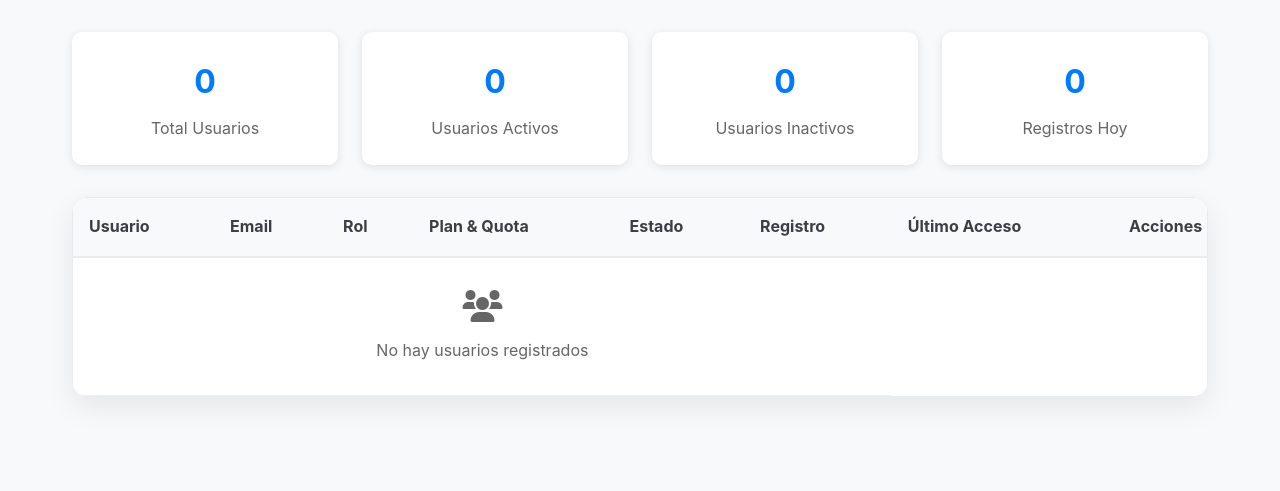
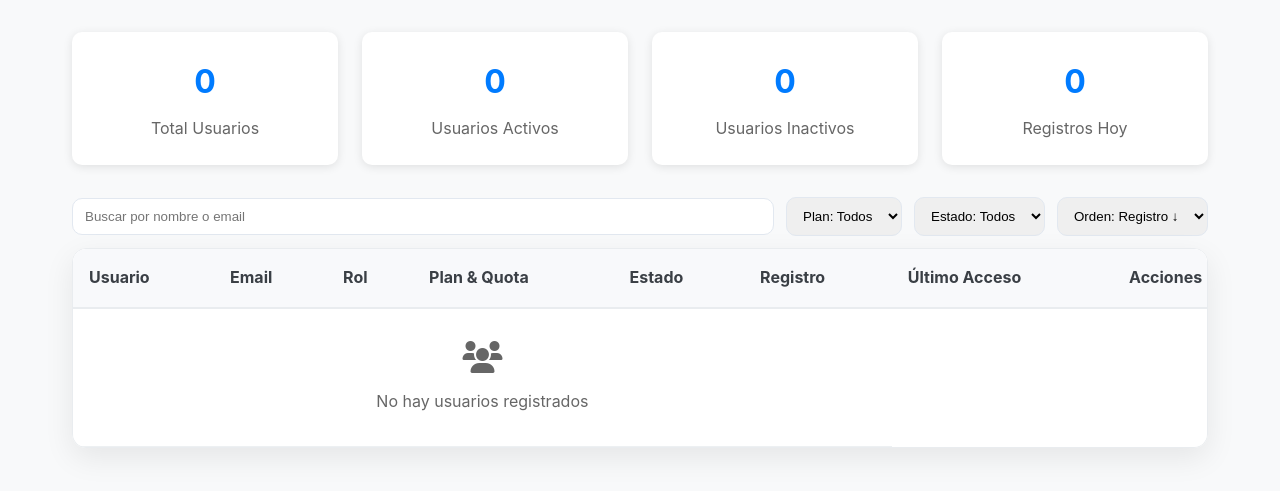
Before and after one commit to LitoGonzalez27/APP-WEB-GSC-AI, a Flask app: template search_console_webapp/templates/admin_simple.html in a window 1280 px wide. Shown: the part 192-683 px from the top of the page. Run offline with Flask 3, Linux system fonts and the light colour scheme; the template is opened without the code that fills it, so the values that code supplies are empty; parts of the project's set-up code (start-up, migrations or seed data) failed here and were passed over; some libraries are stand-ins or nearby versions.

Commit message:
administracion

```diff
--- a/search_console_webapp/templates/admin_simple.html
+++ b/search_console_webapp/templates/admin_simple.html
@@ -743,6 +743,31 @@
                 <div class="stat-number">{{ stats.today_registrations if stats else 0 }}</div>
                 <div class="stat-label">Registros Hoy</div>
             </div>
+        </div>
+
+        <!-- Controles de UX: búsqueda, filtros y ordenación -->
+        <div class="table-controls" style="display:flex; gap:12px; align-items:center; margin-bottom:12px;">
+            <input id="filterSearch" type="text" placeholder="Buscar por nombre o email" style="flex:1; padding:10px 12px; border:1px solid #e2e8f0; border-radius:10px;">
+            <select id="filterPlan" style="padding:10px 12px; border:1px solid #e2e8f0; border-radius:10px;">
+                <option value="">Plan: Todos</option>
+                <option value="free">Free</option>
+                <option value="basic">Basic</option>
+                <option value="premium">Premium</option>
+                <option value="enterprise">Enterprise</option>
+            </select>
+            <select id="filterStatus" style="padding:10px 12px; border:1px solid #e2e8f0; border-radius:10px;">
+                <option value="">Estado: Todos</option>
+                <option value="active">Activo</option>
+                <option value="inactive">Inactivo</option>
+            </select>
+            <select id="sortBy" style="padding:10px 12px; border:1px solid #e2e8f0; border-radius:10px;">
+                <option value="created_desc">Orden: Registro ↓</option>
+                <option value="created_asc">Registro ↑</option>
+                <option value="quota_desc">Consumo RU ↓</option>
+                <option value="quota_asc">Consumo RU ↑</option>
+                <option value="name_asc">Nombre A-Z</option>
+                <option value="name_desc">Nombre Z-A</option>
+            </select>
         </div>
 
         <!-- Users Table -->
@@ -760,7 +785,7 @@
                         <th>Acciones</th>
                     </tr>
                 </thead>
-                <tbody>
+                <tbody id="usersTbody">
                     {% if users %}
                         {% for user in users %}
                         <tr>
@@ -1696,6 +1721,11 @@
             // 🚀 NUEVO: Inicializar barras progresivas al cargar la página
             initializeQuotaProgressBars();
 
+            // Aplicar filtros/ordenación iniciales
+            if (typeof applyTableFilters === 'function') {
+                applyTableFilters();
+            }
+
             // Obtener todas las rows de users
             const userRows = document.querySelectorAll('.table tbody tr');
 
```
Also changed, not shown: search_console_webapp/database.py (+14 -3 lines).
